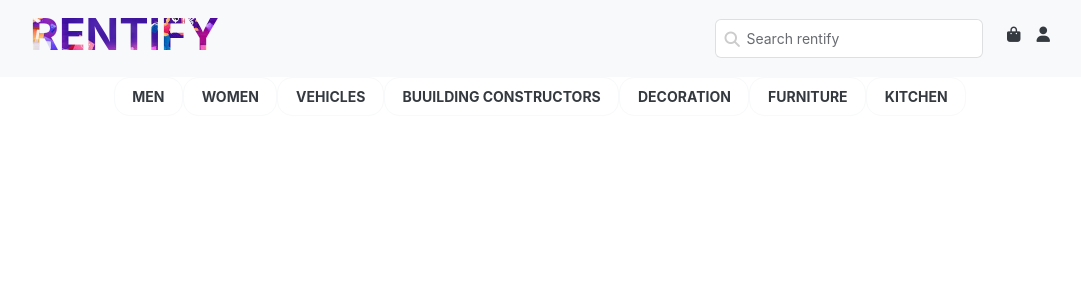
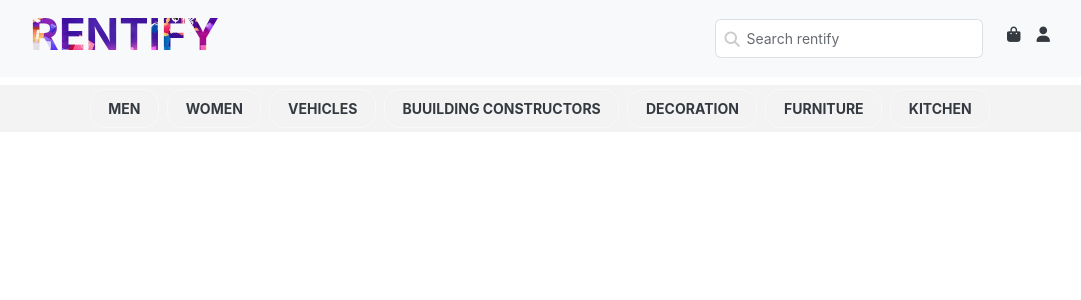
Before and after one commit to Naajiya/Rentify, a React (Vite) app: page / in a window 1280 px wide. Shown: the top 300 px of the page, without its empty margins (100-1181 px from the left). Built offline with nearby package versions, Linux system fonts and the light colour scheme.

Commit message:
subhead added

```diff
--- a/src/components/SubHead.jsx
+++ b/src/components/SubHead.jsx
@@ -1,20 +1,64 @@
-import React from 'react'
+import React, { useState } from 'react'
 import Button from 'react-bootstrap/Button';
 
 function SubHead() {
+
+  const [isHoveredMen, setIsHoveredMen] = useState(false);
+  const [isHoverWomen, setIsHoverWomen] = useState(false)
   return (
-   <>
-   <div className='d-flex justify-content-center'>
-   <Button className='border border-light fw-bold' variant="">MEN</Button>
-   <Button className='border border-light fw-bold' variant="">WOMEN</Button>
-   <Button className='border border-light fw-bold' variant="">VEHICLES</Button>
-   <Button className='border border-light fw-bold' variant="">BUUILDING CONSTRUCTORS</Button>
-   <Button className='border border-light fw-bold' variant="">DECORATION</Button>
-   <Button className='border border-light fw-bold' variant="">FURNITURE</Button>
-   <Button className='border border-light fw-bold' variant="">KITCHEN</Button>
-   {/* <Button className='border border-light' variant="">Primary</Button> */}
-   </div>
-   </>
+    <>
+      <div className='d-flex justify-content-center  hover-contaier mt-2 me-4 ms-4 rounded-3' style={{ backgroundColor: 'rgb(243, 243, 243)' }}>
+
+        {/* men */}
+        <Button
+          className='border border-light fw-bold hover-button m-1'
+          onMouseEnter={() => setIsHoveredMen(true)}
+          onMouseLeave={() => setIsHoveredMen(false)}
+          variant=""
+        >
+          MEN
+        </Button>
+
+        {
+          isHoveredMen &&
+          <div
+            className='dropdown-items border rounded p-3 bg-secondary  w-75'
+            onMouseEnter={() => setIsHoveredMen(true)}
+            onMouseLeave={() => setIsHoveredMen(false)}
+          >
+           <div >
+              <p>items2</p>
+              <p>items3</p>
+           </div>
+          </div>
+        }
+
+
+        {/* women */}
+        <Button className='border border-light fw-bold hover-button m-1' onMouseEnter={() => setIsHoverWomen(true)}
+          onMouseLeave={() => setIsHoverWomen(false)} variant="">WOMEN</Button>
+        {
+          isHoverWomen &&
+          <div
+            className='dropdown-items border rounded p-3 bg-secondary  w-75'
+            onMouseEnter={() => setIsHoverWomen(true)}
+            onMouseLeave={() => setIsHoverWomen(false)}
+          >
+           <div >
+              <p>itemfafaf</p>
+              <p>items3</p>
+           </div>
+          </div>
+        }
+
+        <Button className='border border-light fw-bold  m-1' variant="">VEHICLES</Button>
+        <Button className='border border-light fw-bold m-1' variant="">BUUILDING CONSTRUCTORS</Button>
+        <Button className='border border-light fw-bold m-1' variant="">DECORATION</Button>
+        <Button className='border border-light fw-bold m-1' variant="">FURNITURE</Button>
+        <Button className='border border-light fw-bold m-1' variant="">KITCHEN</Button>
+        {/* <Button className='border border-light' variant="">Primary</Button> */}
+      </div>
+    </>
   )
 }
 
--- a/src/index.css
+++ b/src/index.css
@@ -1,7 +1,19 @@
-.logo{
+.logo {
     background-image: url('./assets/fash2.jpg');
     background-size: cover;
     background-clip: text;
     -webkit-background-clip: text;
     color: transparent;
 }
+
+.hover-container {
+    position: relative; /* Parent container for positioning */
+    display: none;
+  }
+
+.dropdown-items{
+  margin-top: 40px;
+  position: absolute;
+  display: block;
+  color: rgb(243, 243, 243);
+}
```
